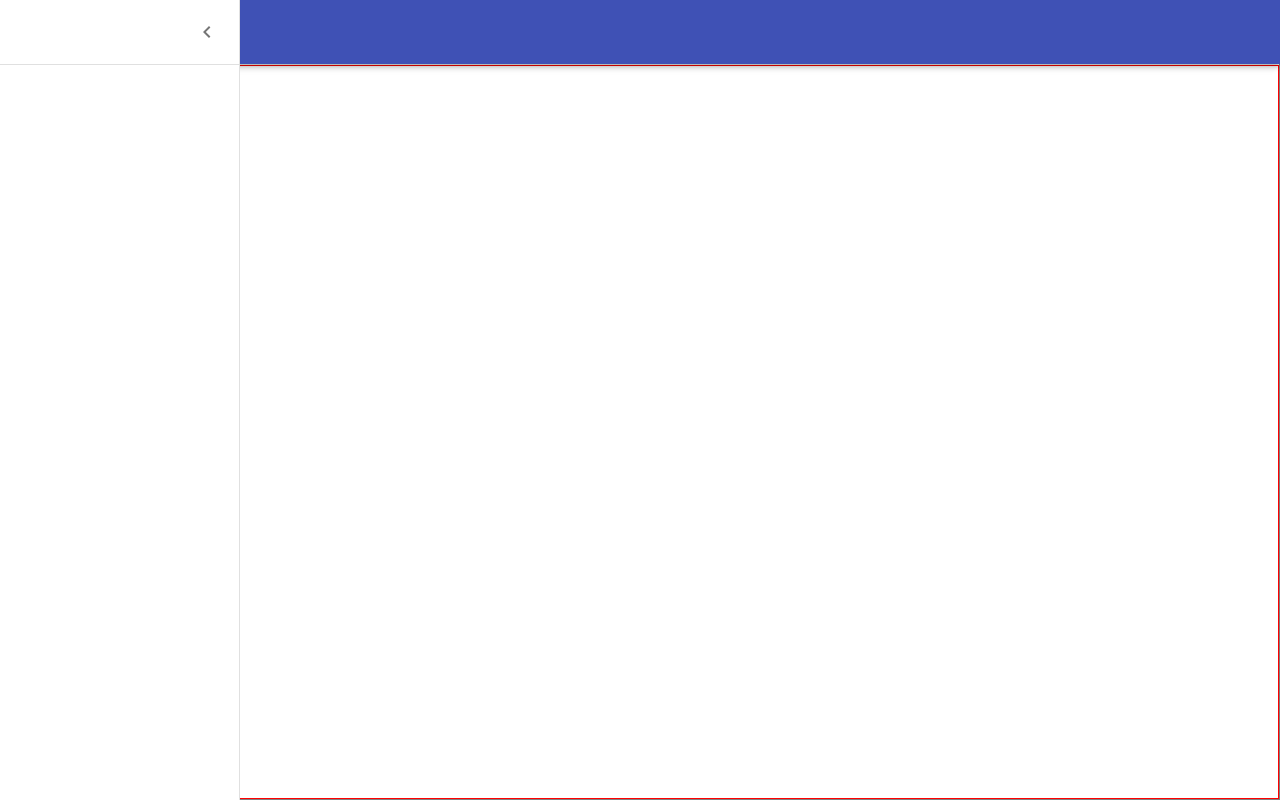
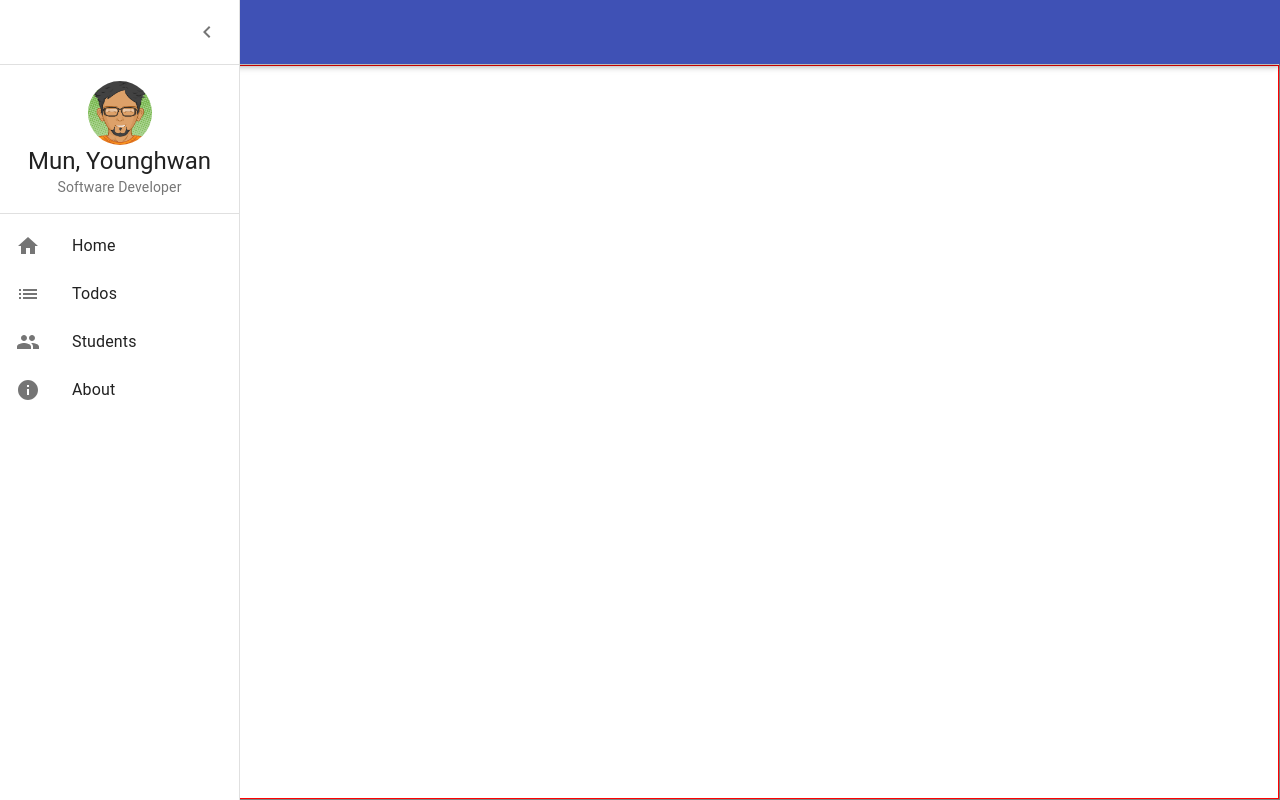
Before and after one commit to BrycenG007/React-Django-Docker, a React (Create React App) app in the folder frontend/: page /examples in a window 1280 px wide. Built offline with nearby package versions, Linux system fonts and the light colour scheme.

Commit message:
Adding user avatar

```diff
--- a/frontend/src/App.js
+++ b/frontend/src/App.js
@@ -2,7 +2,7 @@ import React from 'react';
 import 'react-perfect-scrollbar/dist/css/styles.css';
 import { HelmetProvider } from 'react-helmet-async';
 import { ThemeProvider } from '@material-ui/core';
-import theme from 'src/theme';
+import theme from './theme';
 import { GlobalStyles } from './components';
 import { renderRoutes } from './components';
 import routes from './routes';
--- /dev/null
+++ b/frontend/src/layouts/DashboardLayout/NavBar/NavList.js
@@ -0,0 +1,67 @@
+import React from 'react';
+import { Link as RouterLink } from 'react-router-dom';
+import { withStyles } from '@material-ui/core/styles';
+import { List, ListItem, ListItemIcon, ListItemText } from '@material-ui/core';
+import HomeIcon from '@material-ui/icons/Home';
+import InfoIcon from '@material-ui/icons/Info';
+import ListIcon from '@material-ui/icons/List';
+import PeopleIcon from '@material-ui/icons/People';
+
+const items = [
+  {
+    href: '/',
+    icon: HomeIcon,
+    title: 'Home',
+  },
+  {
+    href: '/examples/todos',
+    icon: ListIcon,
+    title: 'Todos',
+  },
+  {
+    href: '/examples/students',
+    icon: PeopleIcon,
+    title: 'Students',
+  },
+  {
+    href: '/about',
+    icon: InfoIcon,
+    title: 'About',
+  },
+];
+
+const styles = {
+  root: {
+    // border: '1px solid blue',
+  },
+  toolbar: {
+    // border: '1px solid red',
+  },
+};
+
+class NavList extends React.Component {
+  render() {
+    const { classes } = this.props;
+
+    return (
+      <List className={classes.root}>
+        {items.map((item, idx) => (
+          <RouterLink
+            key={idx}
+            to={item.href}
+            style={{ color: 'inherit', textDecoration: 'inherit' }}
+          >
+            <ListItem button>
+              <ListItemIcon>
+                {<item.icon />}
+              </ListItemIcon>
+              <ListItemText primary={item.title}/>
+            </ListItem>
+          </RouterLink>
+        ))}
+      </List>
+    );
+  }
+}
+
+export default withStyles(styles)(NavList);
--- /dev/null
+++ b/frontend/src/layouts/DashboardLayout/NavBar/User.js
@@ -0,0 +1,58 @@
+import React from 'react';
+import { Link as RouterLink } from 'react-router-dom';
+import { withStyles } from '@material-ui/core/styles';
+import { Box, Avatar, Typography } from '@material-ui/core';
+
+const user = {
+  name: 'Mun, Younghwan',
+  avatar: '/static/images/avatars/avatar1.png',
+  jobTitle: 'Software Developer',
+};
+
+const styles = (theme) => ({
+  root: {
+    // border: '1px solid blue',
+  },
+  avatar: {
+    cursor: 'pointer',
+    width: 64,
+    height: 64
+  }
+});
+
+class User extends React.Component {
+  render() {
+    const { classes } = this.props;
+
+    return (
+      <Box
+        className={classes.root}
+        alignItems="center"
+        display="flex"
+        flexDirection="column"
+        p={2}
+      >
+        <Avatar
+          className={classes.avatar}
+          component={RouterLink}
+          src={user.avatar}
+          to="/accounts"
+        />
+        <Typography
+          color="textPrimary"
+          variant="h5"
+        >
+          {user.name}
+        </Typography>
+        <Typography
+          color="textSecondary"
+          variant="body2"
+        >
+          {user.jobTitle}
+        </Typography>
+      </Box>
+    );
+  }
+}
+
+export default withStyles(styles)(User);
--- a/frontend/src/layouts/DashboardLayout/NavBar/index.js
+++ b/frontend/src/layouts/DashboardLayout/NavBar/index.js
@@ -1,18 +1,10 @@
 import React from 'react';
 import { withStyles } from '@material-ui/core/styles';
 import { drawerWidth } from '../../../components'
-import {
-  Hidden,
-  Drawer,
-  Divider,
-  IconButton,
-  Avatar,
-  Box,
-  Button,
-  List,
-  Typography,
-} from '@material-ui/core';
+import { Hidden, Drawer, Divider, IconButton } from '@material-ui/core';
 import ChevronLeftIcon from '@material-ui/icons/ChevronLeft';
+import User from './User';
+import NavList from './NavList';
 
 const styles = (theme) => ({
   root: {
@@ -33,7 +25,6 @@ class NavBar extends React.Component {
   render() {
     const {
       classes,
-      route,
       mobileDrawerOpen,
       desktopDrawerOpen,
       handleMobileDrawerToggle,
@@ -53,6 +44,10 @@ class NavBar extends React.Component {
               keepMounted: true, // Better open performance on mobile.
             }}
           >
+            <Divider />
+            <User />
+            <Divider />
+            <NavList />
           </Drawer>
         </Hidden>
         <Hidden xsDown>
@@ -68,6 +63,9 @@ class NavBar extends React.Component {
               </IconButton>
             </div>
             <Divider />
+            <User />
+            <Divider />
+            <NavList />
           </Drawer>
         </Hidden>
       </nav>
```
Also changed, not shown: frontend/public/static/images/avatars/avatar1.png (added).
